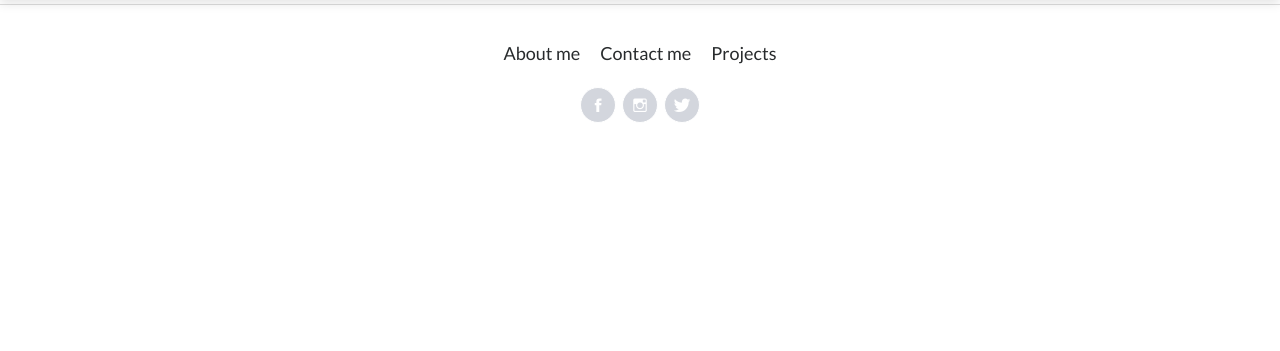
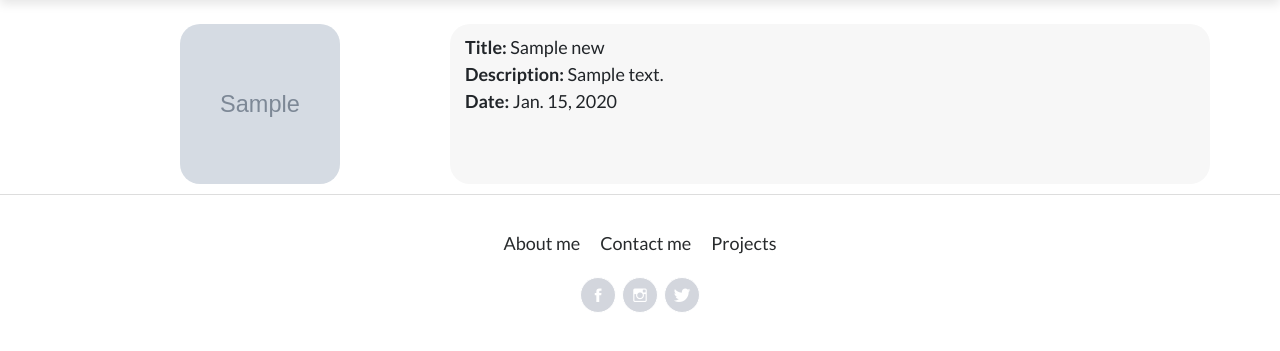
Before and after one commit to Glasgow19/team-8, a Django app: template templates/news.html in a window 1280 px wide. Shown: the part 95-446 px from the top of the page. Run offline with Django 3.2, Linux system fonts and the light colour scheme; the template is opened without the code that fills it: most values are stand-ins (such as "Sample title", 1, 10 or a date in 2020); grey boxes marked "Sample" are stand-in pictures; some libraries are stand-ins or nearby versions; some web fonts are replaced.

Commit message:
modify news template

```diff
--- a/templates/news.html
+++ b/templates/news.html
@@ -6,5 +6,34 @@
 {% endblock %}
 
 {% block main %}
+    <div class="container margin-top-20">
 
+{#    {% if news_articles %}#}
+{#            {% for news in news_articles|dictsort:sort_by %}#}
+                <div class="row margin-top-10">
+                    <div class="col-md-4">
+                        <div class="text-center">
+                            <div>
+{#                                <a href="{% url 'show_listing' news.id %}"><img id="myImg" src="{{listing.picture.url}}" class="photo-fit photo-fit-mobile round-edges" alt="item image"></a>#}
+                                <a href="#"><img id="myImg" src="{{news.picture.url}}" class="photo-fit photo-fit-mobile round-edges" alt="item image"></a>
+                            </div>
+                        </div>
+                    </div>
+                    <div class="text-box text-box-mobile col-md-8">
+                        <div class="row">
+                            <span><strong>Title: </strong>{{news.title}}</span>
+                        </div>
+                        <div class="row">
+                            <span><strong>Description: </strong>{{news.description}}</span>
+                        </div>
+                        <div class="row">
+                            <span><strong>Date: </strong>{{news.date.date}}</span>
+                        </div>
+                    </div>
+                </div>
+{#        {% endfor %}#}
+    </div>
+{#    {% else %}#}
+{#        There no news!#}
+{#    {% endif %}#}
 {% endblock %}
```
